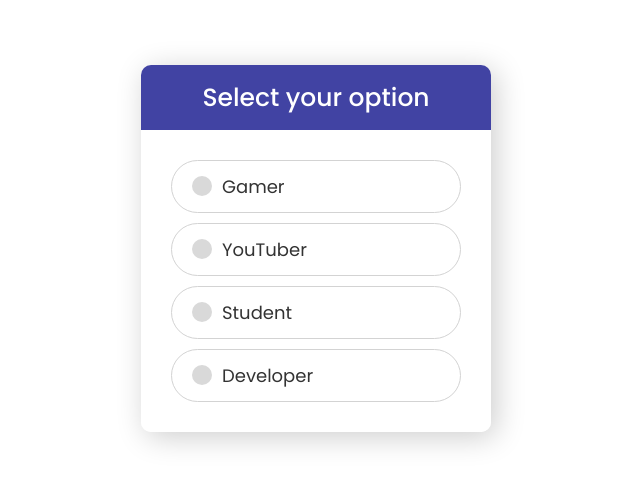
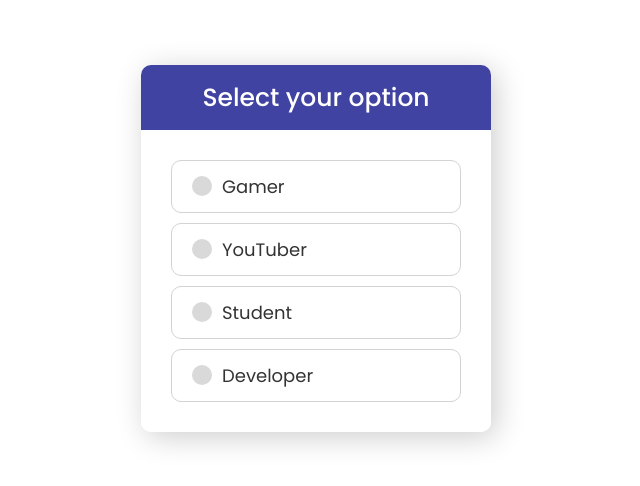
Before and after one commit to Jettiso/custom-radio-buttons, a plain HTML site: page index.html in a window 1280 px wide. Shown: the part 152-638 px from the top of the page, 324-964 px from the left. Drawn offline with Linux system fonts and the light colour scheme.

Commit message:
changed border-radius

```diff
--- a/styles.css
+++ b/styles.css
@@ -37,7 +37,7 @@ body {
     width: 100%;
     align-items: center;
     border: 1px solid lightgrey;
-    border-radius: 50px;
+    border-radius: 10px;
     margin: 10px 0;
     padding-left: 20px;
     cursor: default;
```
